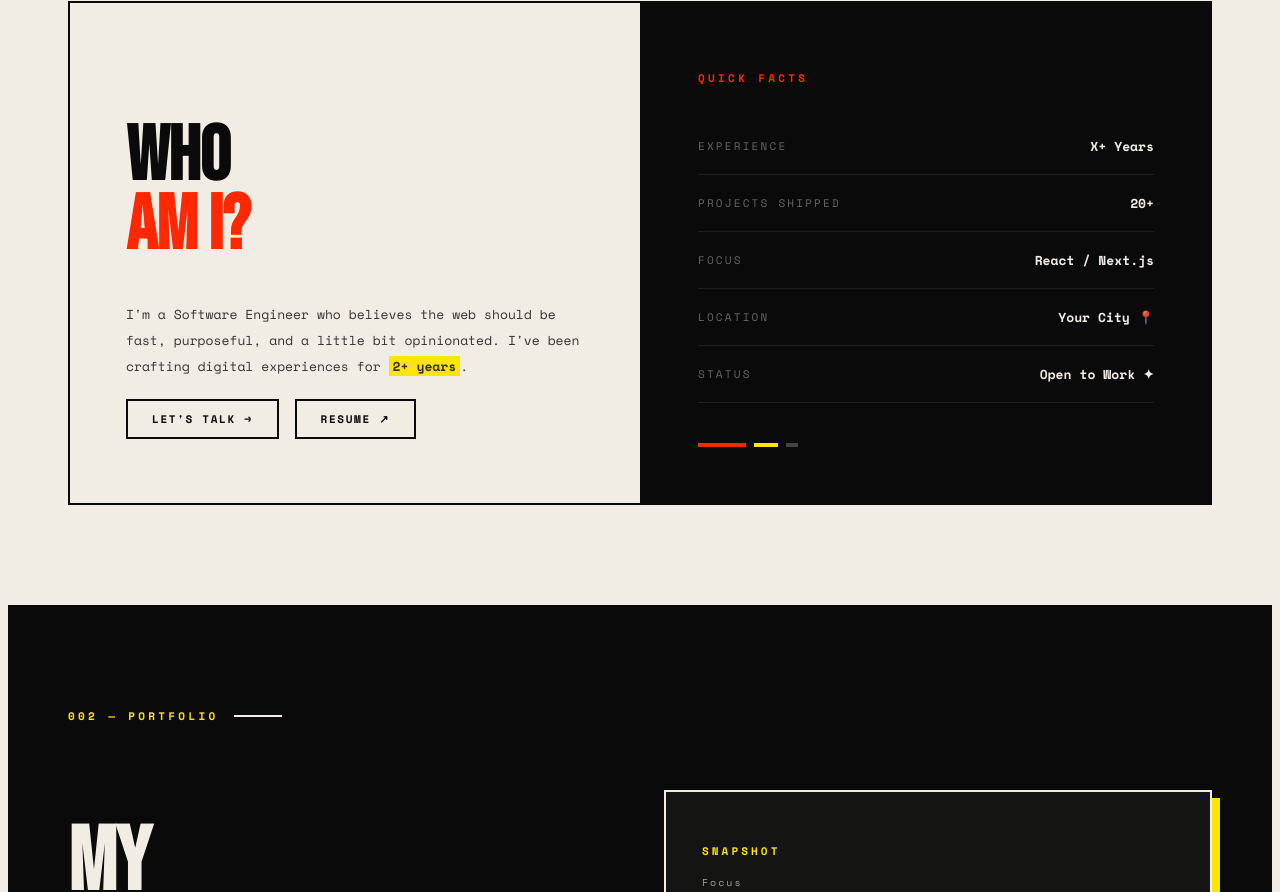
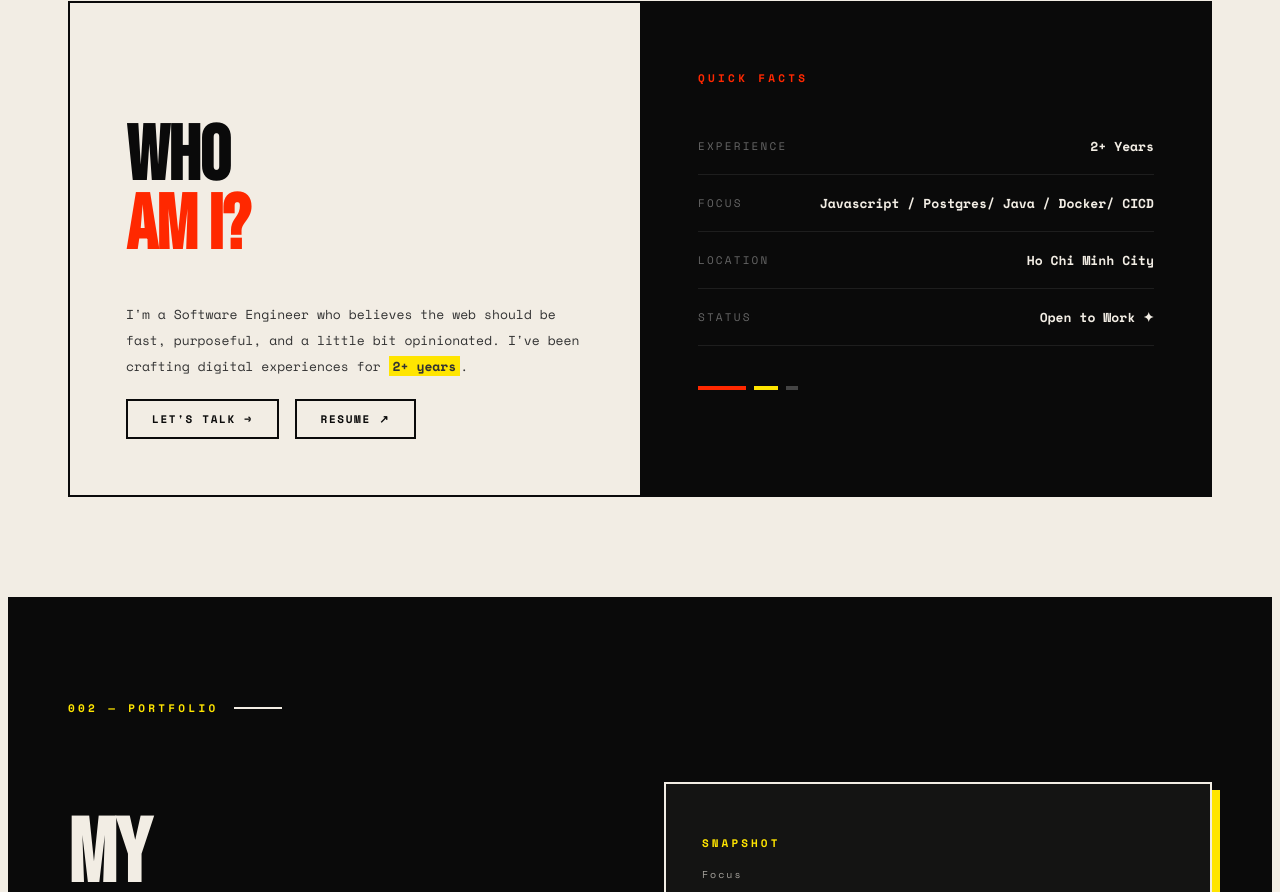
Before and after one commit to khanhjoi/kan-portfolio, a Next.js app in the folder portfolio/: page / in a window 1280 px wide. Shown: the part 1480-2372 px from the top of the page. Built offline with nearby package versions, Linux system fonts and the light colour scheme.

Commit message:
About: Update Resume and content

```diff
--- a/portfolio/src/components/About.tsx
+++ b/portfolio/src/components/About.tsx
@@ -2,10 +2,9 @@
 import { useEffect, useRef } from "react";
 
 const facts = [
-  { label: "Experience", value: "X+ Years" },
-  { label: "Projects Shipped", value: "20+" },
-  { label: "Focus", value: "React / Next.js" },
-  { label: "Location", value: "Your City 📍" },
+  { label: "Experience", value: "2+ Years" },
+  { label: "Focus", value: "Javascript / Postgres/ Java / Docker/ CICD" },
+  { label: "Location", value: "Ho Chi Minh City" },
   { label: "Status", value: "Open to Work ✦" },
 ];
 
@@ -71,7 +70,7 @@ export default function About() {
             <div style={{ display: "flex", gap: "16px", flexWrap: "wrap" }}>
               {[
                 { label: "Let's Talk →", href: "#contact", bg: "transparent", hoverBg: "#FF2800", hoverColor: "white" },
-                { label: "Resume ↗", href: "/resume.pdf", bg: "transparent", hoverBg: "#FFE500", hoverColor: "#0A0A0A" },
+                { label: "Resume ↗", href: "/NguyenChiKhanh_CV.pdf", bg: "transparent", hoverBg: "#FFE500", hoverColor: "#0A0A0A" },
               ].map(btn => (
                 <a key={btn.label} href={btn.href} style={{
                   border: "2.5px solid #0A0A0A", padding: "10px 24px",
```
Also changed, not shown: 1 other file (tests, documents, lock files or other folders).
